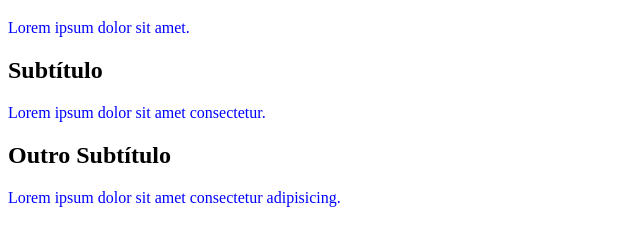
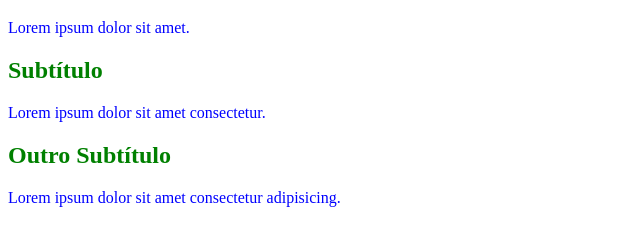
Before and after one commit to hebertphp/DPI_6a_N_2022-1, a plain HTML site: page aula4/aula4_1.html in a window 1280 px wide. Shown: the part 61-306 px from the top of the page, without its empty margins (0-640 px from the left). Drawn offline with Linux system fonts and the light colour scheme.

Commit message:
DPI_6a_N

```diff
--- a/aula4/aula4_1.html
+++ b/aula4/aula4_1.html
@@ -8,6 +8,7 @@
             color:blue;/* color azul */
         }
     </style>
+    <link rel="stylesheet" href="estilo.css">
 </head>
 <body><!-- Comentário em HTML -->
     <h1 style="color:red;">Título de maior importância</h1>
--- /dev/null
+++ b/aula4/estilo.css
@@ -0,0 +1,3 @@
+h2{
+    color:green;
+}
```
